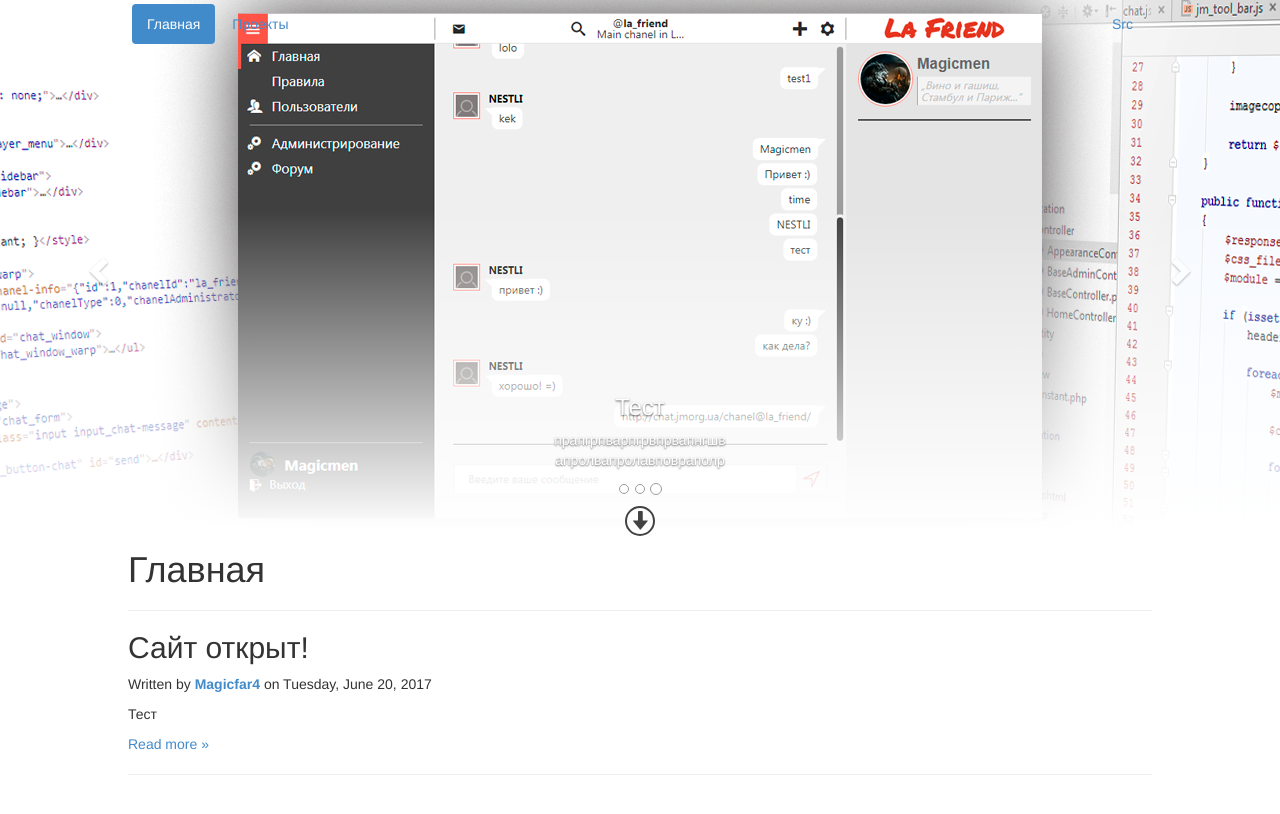
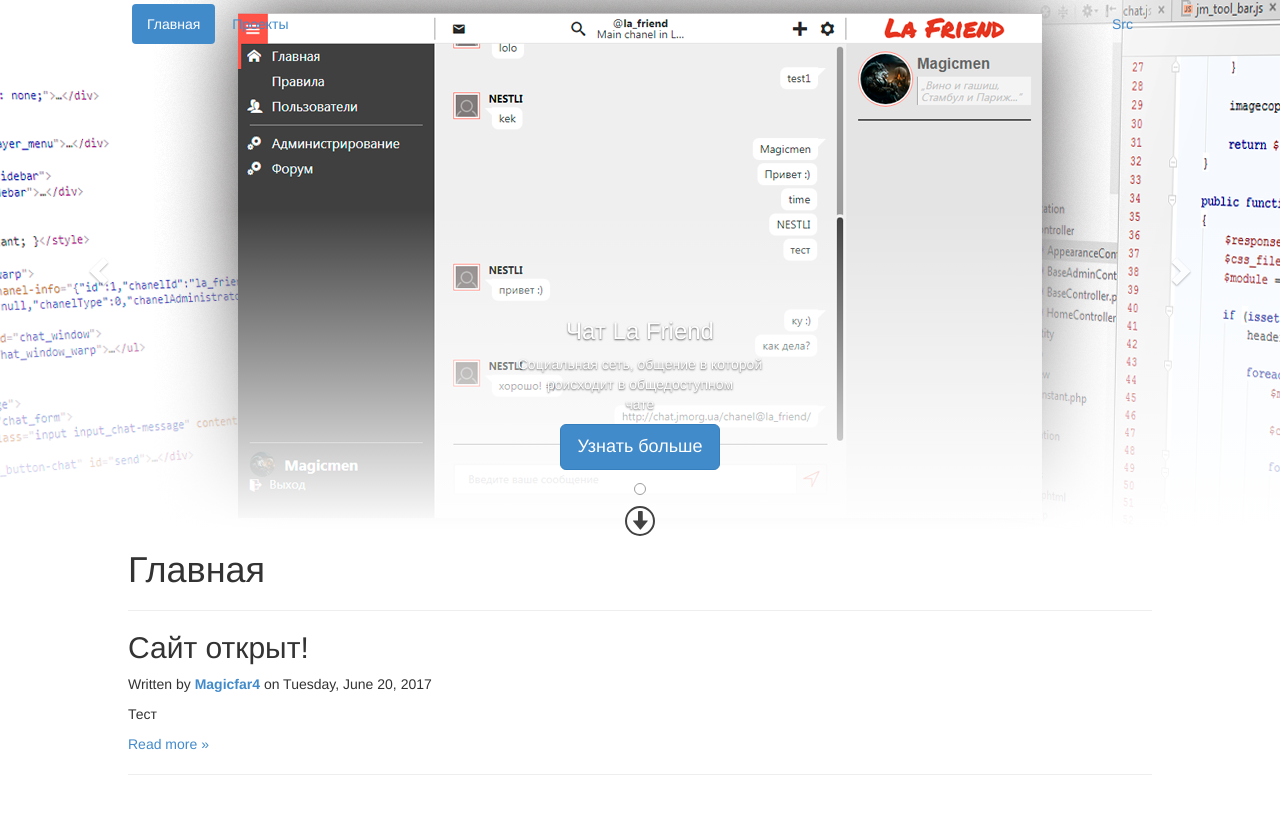
Before and after one commit to jm-organization/jm-organization.github.io, a Jekyll site: the page built from index.html, in a window 1280 px wide and 900 px high. Shown: the top 814 px of the window. Built offline with Jekyll 4.4.1, drawn with Linux system fonts in a browser that asks for light colours.

Commit message:
изменение информации о проекте

```diff
--- a/_includes/jm_header.html
+++ b/_includes/jm_header.html
@@ -4,42 +4,19 @@
 	<div id="carousel-example-generic" class="carousel slide" data-ride="carousel">
 		<!-- Indicators -->
 		<ol class="carousel-indicators">
-			<li data-target="#carousel-example-generic" data-slide-to="0"></li>
-			<li data-target="#carousel-example-generic" data-slide-to="1" class="active"></li>
-			<li data-target="#carousel-example-generic" data-slide-to="2"></li>
+			<li data-target="#carousel-example-generic" data-slide-to="0" class="active"></li>
 		</ol>
 
 		<!-- Wrapper for slides -->
 		<div class="carousel-inner">
 
-			<div class="item" id="header0" >
+			<div class="item active" id="header0" >
 				<div data-role="img" style="background-image: url('/assets/img/background-picture/header1.png')"></div>
 
 				<div class="carousel-caption">
-					<h3>Тест</h3>
-					<p>прапгрпварпгрвпрвапнгшв<br>апролвапролавповраполр</p>
-				</div>
-
-				<div class="jm-layer2" ></div>
-			</div>
-
-			<div class="item active" id="header1" >
-				<div data-role="img" style="background-image: url('/assets/img/background-picture/header1.png')"></div>
-
-				<div class="carousel-caption">
-					<h3>Тест</h3>
-					<p>прапгрпварпгрвпрвапнгшв<br>апролвапролавповраполр</p>
-				</div>
-
-				<div class="jm-layer2" ></div>
-			</div>
-
-			<div class="item" id="header2" >
-				<div data-role="img" style="background-image: url('/assets/img/background-picture/header1.png')"></div>
-
-				<div class="carousel-caption">
-					<h3>Тест</h3>
-					<p>прапгрпварпгрвпрвапнгшв<br>апролвапролавповраполр</p>
+					<h3>Чат La Friend</h3>
+					<p>Социальная сеть, общение в которой<br>роисходит в общедоступном<br>чате</p>
+					<p><a href="/projects/la-friend" class="btn btn-primary btn-lg" role="button">Узнать больше</a></p>
 				</div>
 
 				<div class="jm-layer2" ></div>
```
